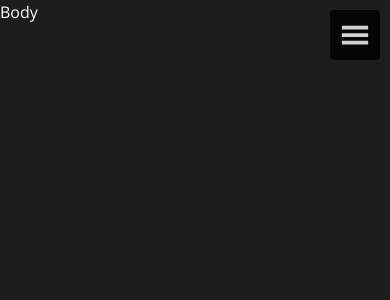
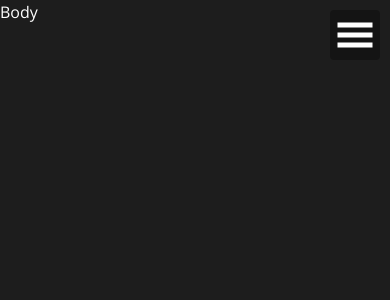
Before and after one commit to nikhilgupta58/portfolio3.0, a React (Vite) app: page / in a window 390 px wide. Shown: the top 300 px of the page. Built offline with nearby package versions, Linux system fonts and the light colour scheme.

Commit message:
Full Navbar Responsive

```diff
--- a/src/pages/Hero/Hero.view.tsx
+++ b/src/pages/Hero/Hero.view.tsx
@@ -19,11 +19,10 @@ export default function HeroView() {
           display={{ base: "inherit", xl: "none" }}
           w={"50px"}
           h="50px"
-          bgColor={"#000000"}
-          opacity="0.8"
+          bgColor={"rgba(0,0,0,0.3)"}
           justifyContent="center"
           alignItems={"center"}
-          fontSize="30px"
+          fontSize="40px"
           borderRadius={"4px"}
           cursor="pointer"
           position={"fixed"}
```
